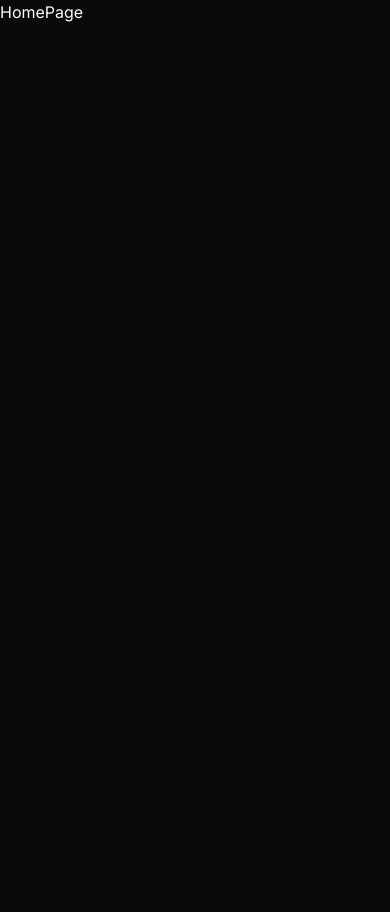
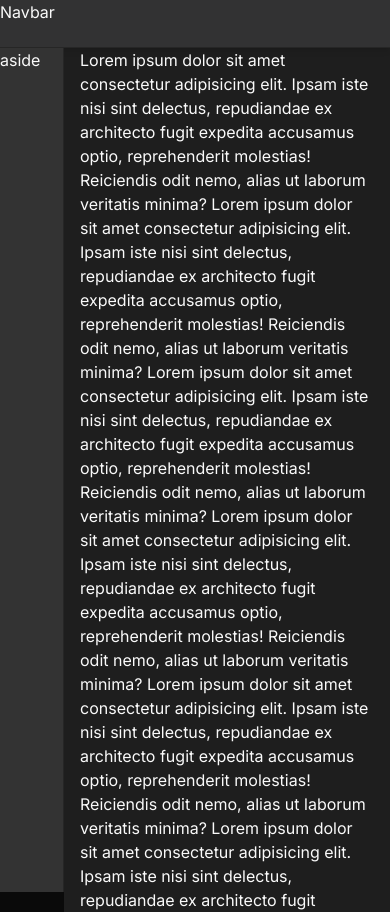
Before and after one commit to aziz-codes/azizcodes, a Next.js app: page / in a window 390 px wide. Shown: the top 912 px of the page. Before the commit the page ends 844 px from the top, so only its background shows below. Built offline with nearby package versions, Linux system fonts and the light colour scheme.

Commit message:
basic responsive layout

```diff
--- a/app/layout.tsx
+++ b/app/layout.tsx
@@ -2,6 +2,7 @@ import type { Metadata } from "next";
 import { Inter } from "next/font/google";
 import "./globals.css";
 import { ThemeProvider } from "@/components/theme-provider";
+import Navbar from "@/components/navbar";
 const inter = Inter({ subsets: ["latin"] });
 
 export const metadata: Metadata = {
@@ -23,7 +24,17 @@ export default function RootLayout({
           enableSystem
           disableTransitionOnChange
         >
-          {children}
+          <div className="flex flex-col">
+            <Navbar />
+            <div className="flex">
+              <div className="w-16 lg:w-56 border-r h-screen bg-bgSidebar fixed left-0">
+                aside
+              </div>
+              <main className="flex-1 bg-bgMain ml-16 lg:ml-56 px-4 min-h-screen">
+                {children}
+              </main>
+            </div>
+          </div>
         </ThemeProvider>
       </body>
     </html>
--- a/app/page.tsx
+++ b/app/page.tsx
@@ -1,7 +1,52 @@
 import React from "react";
 
 const HomePage = () => {
-  return <div>HomePage</div>;
+  return (
+    <div>
+      Lorem ipsum dolor sit amet consectetur adipisicing elit. Ipsam iste nisi
+      sint delectus, repudiandae ex architecto fugit expedita accusamus optio,
+      reprehenderit molestias! Reiciendis odit nemo, alias ut laborum veritatis
+      minima? Lorem ipsum dolor sit amet consectetur adipisicing elit. Ipsam
+      iste nisi sint delectus, repudiandae ex architecto fugit expedita
+      accusamus optio, reprehenderit molestias! Reiciendis odit nemo, alias ut
+      laborum veritatis minima? Lorem ipsum dolor sit amet consectetur
+      adipisicing elit. Ipsam iste nisi sint delectus, repudiandae ex architecto
+      fugit expedita accusamus optio, reprehenderit molestias! Reiciendis odit
+      nemo, alias ut laborum veritatis minima? Lorem ipsum dolor sit amet
+      consectetur adipisicing elit. Ipsam iste nisi sint delectus, repudiandae
+      ex architecto fugit expedita accusamus optio, reprehenderit molestias!
+      Reiciendis odit nemo, alias ut laborum veritatis minima? Lorem ipsum dolor
+      sit amet consectetur adipisicing elit. Ipsam iste nisi sint delectus,
+      repudiandae ex architecto fugit expedita accusamus optio, reprehenderit
+      molestias! Reiciendis odit nemo, alias ut laborum veritatis minima? Lorem
+      ipsum dolor sit amet consectetur adipisicing elit. Ipsam iste nisi sint
+      delectus, repudiandae ex architecto fugit expedita accusamus optio,
+      reprehenderit molestias! Reiciendis odit nemo, alias ut laborum veritatis
+      minima? Lorem ipsum dolor sit amet consectetur adipisicing elit. Ipsam
+      iste nisi sint delectus, repudiandae ex architecto fugit expedita
+      accusamus optio, reprehenderit molestias! Reiciendis odit nemo, alias ut
+      laborum veritatis minima? Lorem ipsum dolor sit amet consectetur
+      adipisicing elit. Ipsam iste nisi sint delectus, repudiandae ex architecto
+      fugit expedita accusamus optio, reprehenderit molestias! Reiciendis odit
+      nemo, alias ut laborum veritatis minima? Lorem ipsum dolor sit amet
+      consectetur adipisicing elit. Ipsam iste nisi sint delectus, repudiandae
+      ex architecto fugit expedita accusamus optio, reprehenderit molestias!
+      Reiciendis odit nemo, alias ut laborum veritatis minima? Lorem ipsum dolor
+      sit amet consectetur adipisicing elit. Ipsam iste nisi sint delectus,
+      repudiandae ex architecto fugit expedita accusamus optio, reprehenderit
+      molestias! Reiciendis odit nemo, alias ut laborum veritatis minima? Lorem
+      ipsum dolor sit amet consectetur adipisicing elit. Ipsam iste nisi sint
+      delectus, repudiandae ex architecto fugit expedita accusamus optio,
+      reprehenderit molestias! Reiciendis odit nemo, alias ut laborum veritatis
+      minima? Lorem ipsum dolor sit amet consectetur adipisicing elit. Ipsam
+      iste nisi sint delectus, repudiandae ex architecto fugit expedita
+      accusamus optio, reprehenderit molestias! Reiciendis odit nemo, alias ut
+      laborum veritatis minima? Lorem ipsum dolor sit amet consectetur
+      adipisicing elit. Ipsam iste nisi sint delectus, repudiandae ex architecto
+      fugit expedita accusamus optio, reprehenderit molestias! Reiciendis odit
+      nemo, alias ut laborum veritatis minima?
+    </div>
+  );
 };
 
 export default HomePage;
--- /dev/null
+++ b/components/navbar.tsx
@@ -0,0 +1,11 @@
+import React from "react";
+
+const Navbar = () => {
+  return (
+    <div className="h-12 shadow-md w-full bg-bgNavbar border-b sticky top-0 ">
+      Navbar
+    </div>
+  );
+};
+
+export default Navbar;
```
